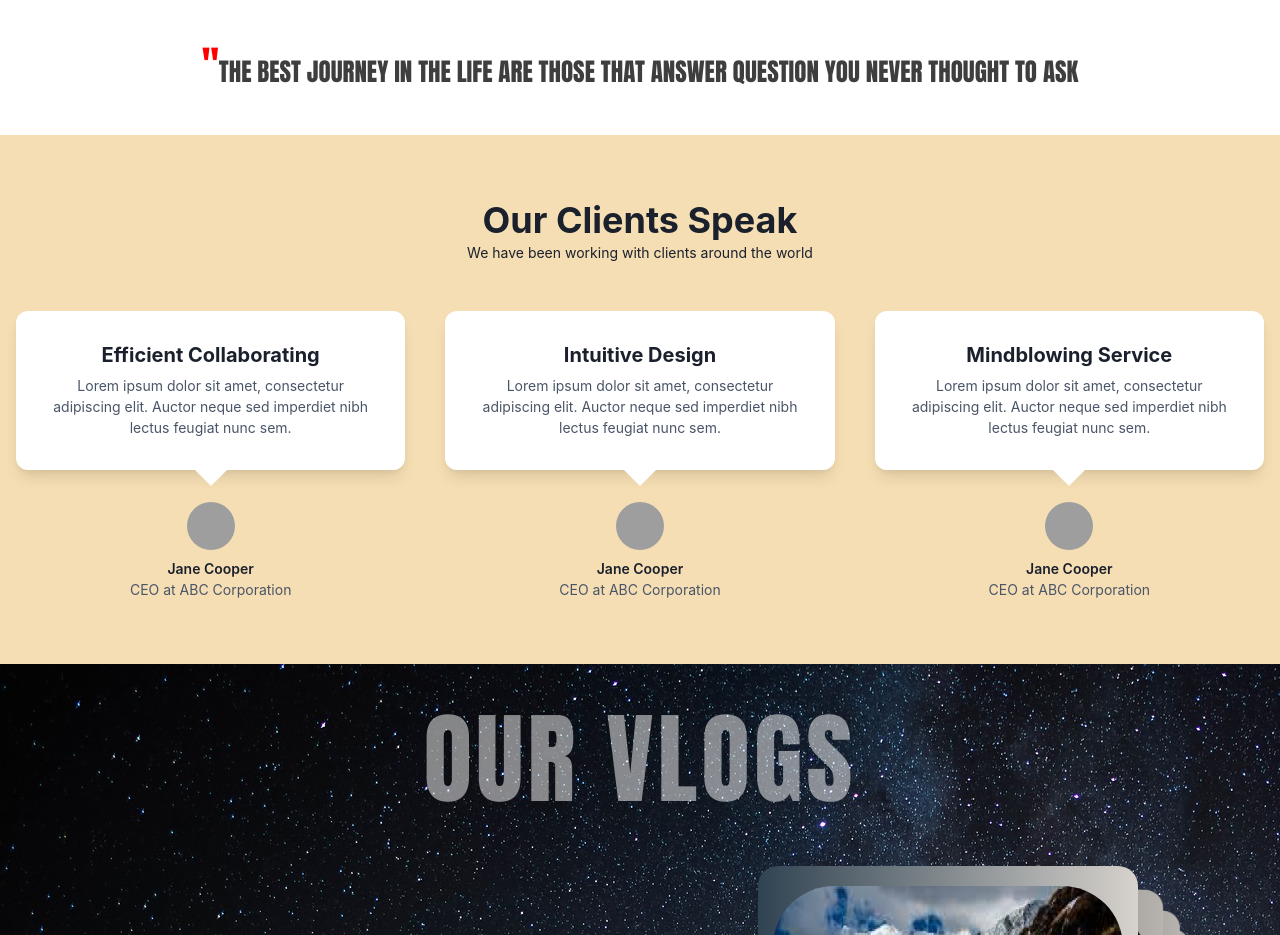
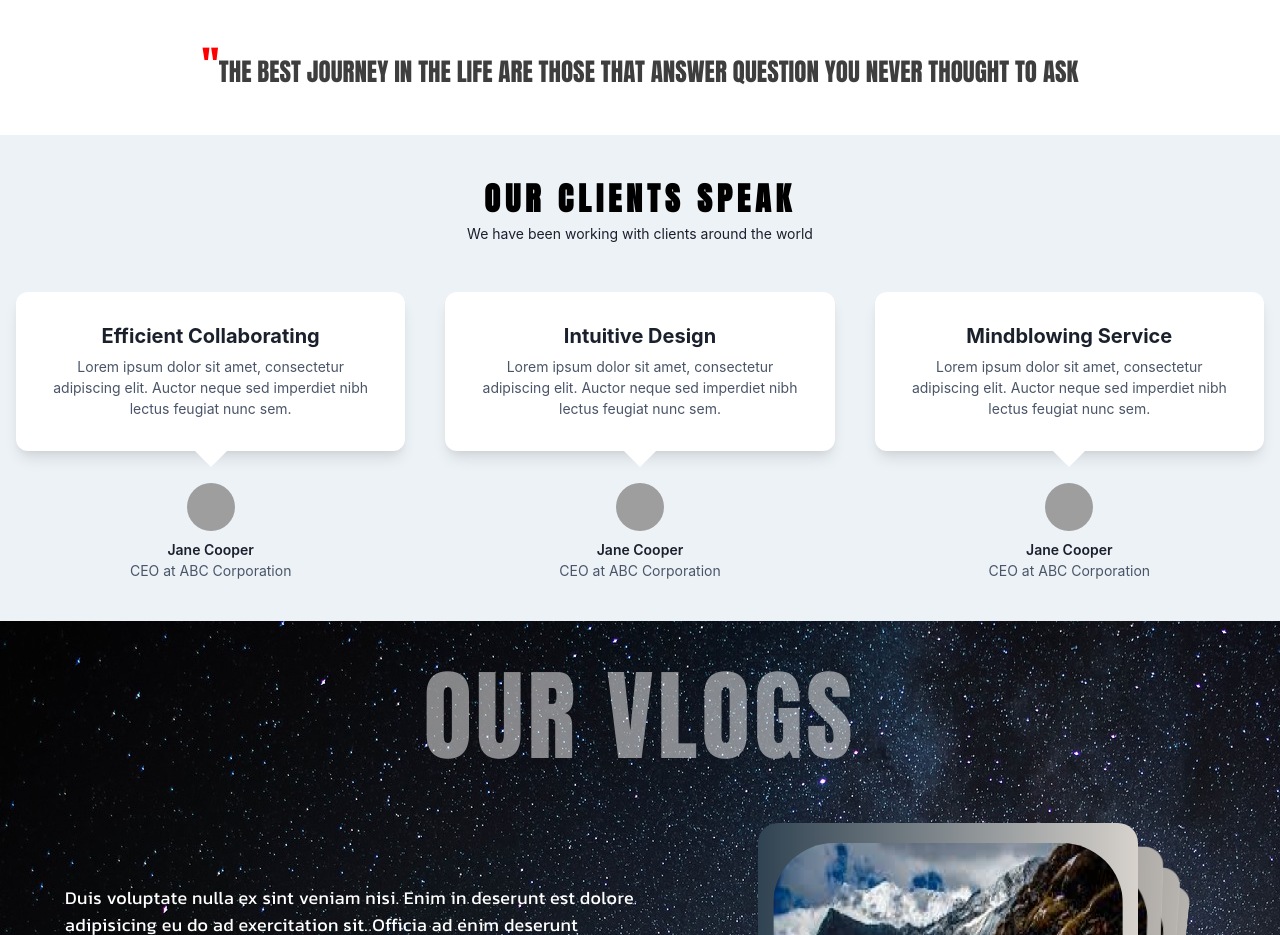
Before and after one commit to Amitrawat4532/Trekkings, a Next.js app: page / in a window 1280 px wide. Shown: the part 5860-6795 px from the top of the page. Built offline with nearby package versions, Linux system fonts and the light colour scheme; grey boxes are pictures that could not be loaded; a web font is replaced by a local one.

Commit message:
new changesss

```diff
--- a/components/Testimonal.js
+++ b/components/Testimonal.js
@@ -105,7 +105,6 @@
 //     </>
 //   );
 // };
-import { ReactNode } from "react";
 import {
   Box,
   Flex,
@@ -115,7 +114,6 @@ import {
   Container,
   Avatar,
   useColorModeValue,
-  background,
 } from "@chakra-ui/react";
 
 const Testimonial = ({ children }) => {
@@ -189,10 +187,19 @@ const TestimonialAvatar = ({ src, name, title }) => {
 
 export default function WithSpeechBubbles() {
   return (
-    <Box bg={useColorModeValue("wheat")}>
-      <Container maxW={"7xl"} py={16} as={Stack} spacing={12}>
+    <Box bg={useColorModeValue("gray.100", "gray.700")}>
+      <Container maxW={"7xl"} py={10} as={Stack} spacing={12}>
         <Stack spacing={0} align={"center"}>
-          <Heading>Our Clients Speak</Heading>
+          <Text
+            fontSize="32px"
+            fontWeight="800"
+            fontFamily="anton"
+            textTransform="uppercase"
+            color="black"
+            letterSpacing={["3px", "3px", "5px", "5px"]}
+          >
+            Our Clients Speak
+          </Text>
           <Text>We have been working with clients around the world</Text>
         </Stack>
         <Stack
```
